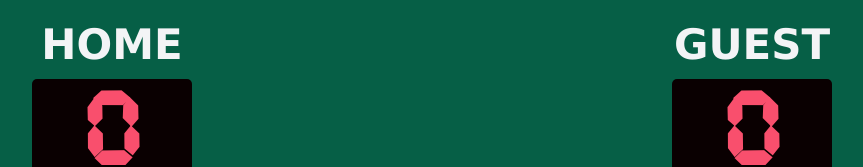
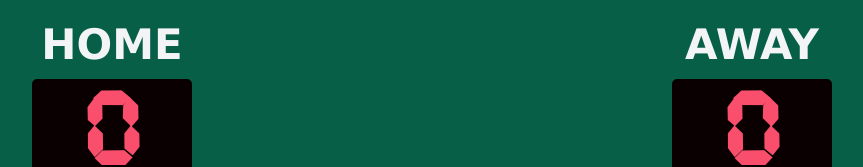
Before and after one commit to justinGoogs/Scoreboard, a website built with Vite: page index.html in a window 1280 px wide. Shown: the top 167 px of the page, without its empty margins (208-1071 px from the left). Built offline with nearby package versions, Linux system fonts and the light colour scheme.

Commit message:
Update index.html

```diff
--- a/index.html
+++ b/index.html
@@ -14,7 +14,7 @@
                 <button class="btn-increment" onclick="updateScore('home', 3)">+3</button>
             </div>
             <div>
-                <h3 class="teamName">GUEST</h3>
+                <h3 class="teamName">AWAY</h3>
                 <div>
                     <h2 id="guest-score" class="score">0</h2>
                 </div>
```
